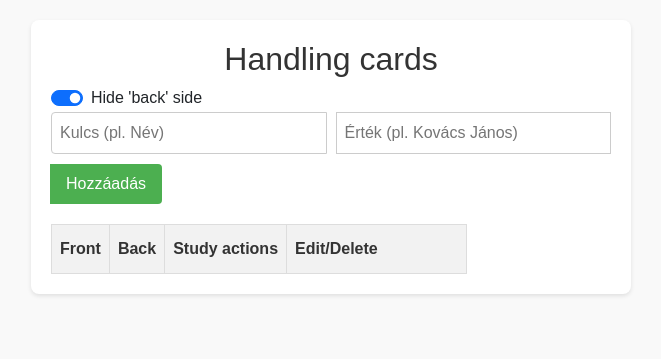
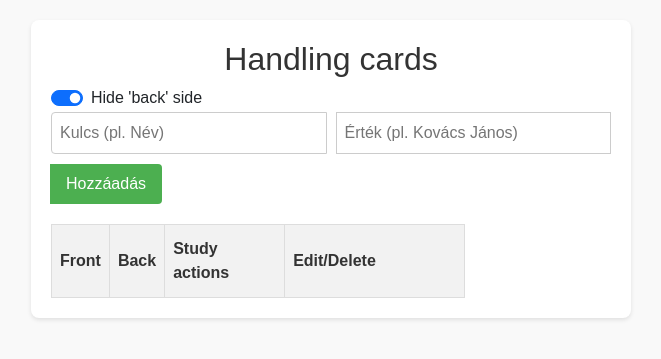
Before and after one commit to bodonyidd/word-card, a Python web app: template templates/show_cards.html in a window 1280 px wide. Shown: the top 359 px of the page, without its empty margins (309-970 px from the left). Run offline with Jinja, Linux system fonts and the light colour scheme; the template is opened without the code that fills it, so the values that code supplies are empty.

Commit message:
Fix style attribute for Study actions column width

```diff
--- a/templates/show_cards.html
+++ b/templates/show_cards.html
@@ -118,7 +118,7 @@
             <tr>
                 <th>Front</th>
                 <th>Back</th>
-                <th style=": 120px;">Study actions</th>
+                <th style="width: 120px;">Study actions</th>
                 <th style="width: 180px;">Edit/Delete</th>
             </tr>
         </thead>
```
